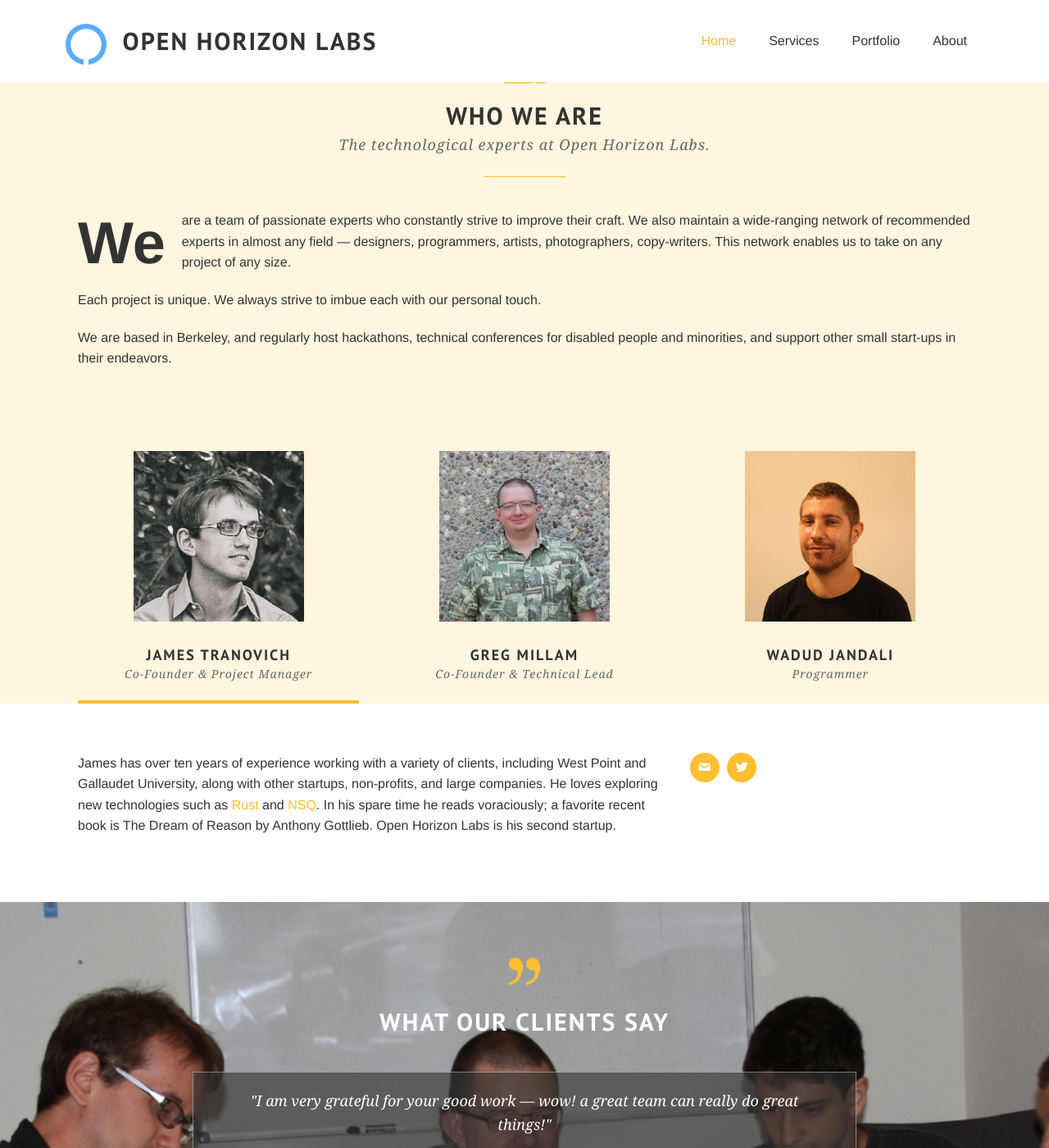
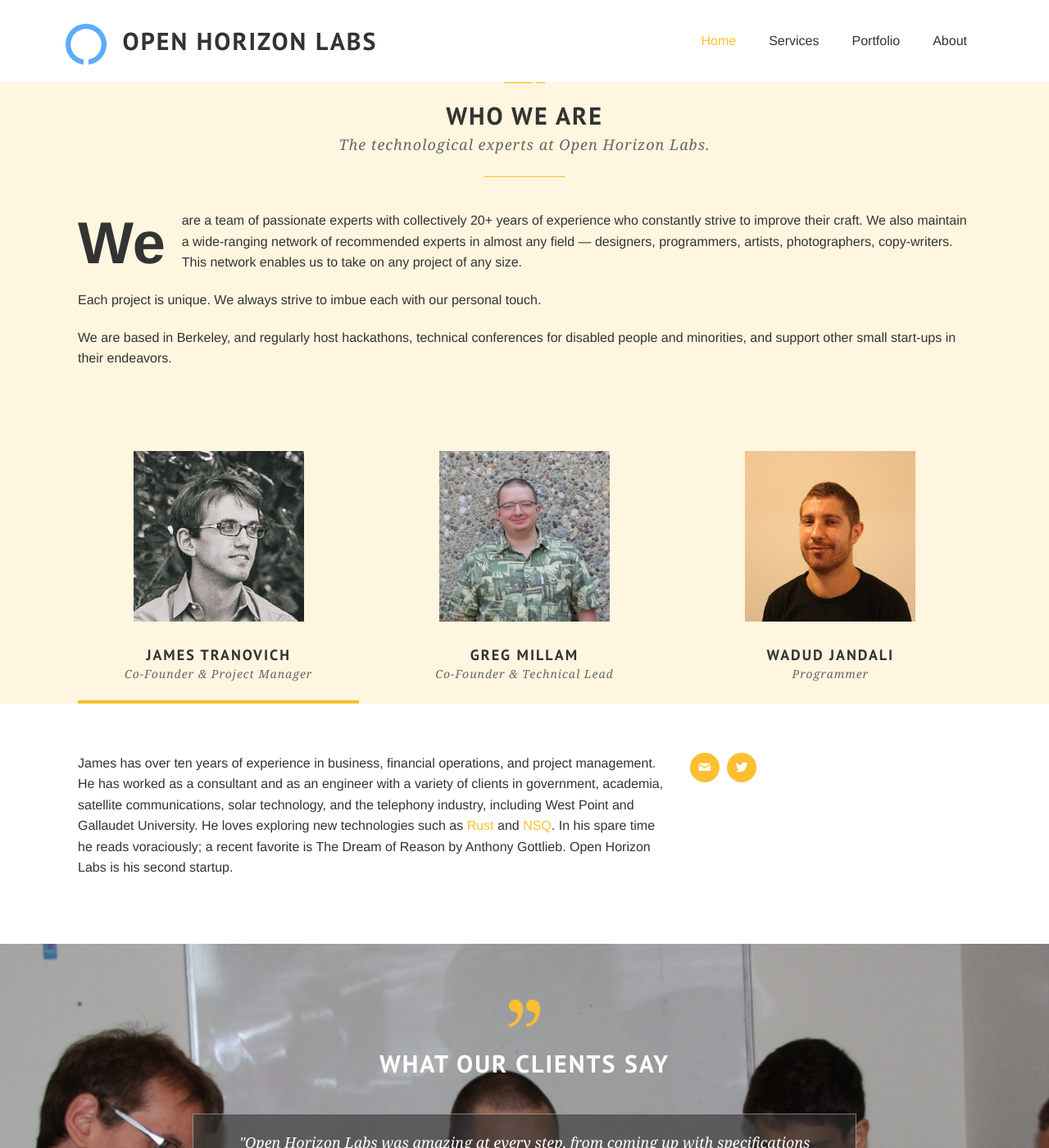
Before and after one commit to OpenHorizonLabs/ohl-website, a Jekyll site: the page built from index.html, in a window 1280 px wide and 1400 px high, scrolled down 2588 px. Shown: the whole window at 82% size. Built offline with Jekyll 4.4.1, drawn with Linux system fonts in a browser that asks for light colours; some web fonts are replaced; Markdown is read by kramdown in place of the engine named in the settings; some of the changed text lies outside the part shown.

Commit message:
Minor tweaks.

```diff
--- a/_data/members.yml
+++ b/_data/members.yml
@@ -2,7 +2,7 @@
   name: James Tranovich
   position: Co-Founder &amp; Project Manager
   desc:
-    James has over ten years of experience working with a variety of clients, including West Point and Gallaudet University, along with other startups, non-profits, and large companies. He loves exploring new technologies such as <a href="http://www.rust-lang.org/">Rust</a> and <a href="https://github.com/bitly/nsq">NSQ</a>. In his spare time he reads voraciously; a favorite recent book is The Dream of Reason by Anthony Gottlieb. Open Horizon Labs is his second startup.
+    James has over ten years of experience in business, financial operations, and project management. He has worked as a consultant and as an engineer with a variety of clients in government, academia, satellite communications, solar technology, and the telephony industry, including West Point and Gallaudet University. He loves exploring new technologies such as <a href="http://www.rust-lang.org/">Rust</a> and <a href="https://github.com/bitly/nsq">NSQ</a>. In his spare time he reads voraciously; a recent favorite is The Dream of Reason by Anthony Gottlieb. Open Horizon Labs is his second startup.
   socials:
     - name: mail
       link: mailto:james@openhorizonlabs.com
--- a/_data/testimonials.yml
+++ b/_data/testimonials.yml
@@ -1,6 +1,3 @@
-- quote:
-    I am very grateful for your good work &mdash; wow! a great team can really do great things!
-  author: Bennett Johnston, CEO of Laflife
 - quote:
     Open Horizon Labs was amazing at every step, from coming up with specifications to putting the final polish on a solid product for launch.
   author: Chris Schmidt, Occo Design
@@ -16,3 +13,6 @@
 - quote:
     Open Horizon Labs developed the MetaStudy technology platform from scratch, and documented development effectively for future work. They exhibit high standards of work.
   author: Alan Schwartz, Director of Research at University of Illinois, Chicago
+- quote:
+    I am very grateful for your good work &mdash; wow! a great team can really do great things!
+  author: Bennett Johnston, CEO of Laflife
--- a/_includes/about.html
+++ b/_includes/about.html
@@ -14,7 +14,7 @@
     <div class="medium-12 large-12 columns">
       <p>
         <span class="drop-letters">We</span>
-        are a team of passionate experts who constantly strive to improve their craft. We also maintain a wide-ranging network of recommended experts in almost any field &mdash; designers, programmers, artists, photographers, copy-writers. This network enables us to take on any project of any size.
+        are a team of passionate experts with collectively 20+ years of experience who constantly strive to improve their craft. We also maintain a wide-ranging network of recommended experts in almost any field &mdash; designers, programmers, artists, photographers, copy-writers. This network enables us to take on any project of any size.
       </p>
       <p>Each project is unique. We always strive to imbue each with our personal touch.</p>
       <p>We are based in Berkeley, and regularly host hackathons, technical conferences for disabled people and minorities, and support other small start-ups in their endeavors.</p>
--- a/_includes/get-in-touch.html
+++ b/_includes/get-in-touch.html
@@ -30,7 +30,7 @@
     </div>
   </div>
 </div>
-<div class="full yellow">
+<div class="full dark-blue">
   <div class="form">
     <div class="row">
       <form action="//api.formspree.com/team@openhorizonlabs.com" method="post" class="send-with-ajax">
--- a/portfolio.html
+++ b/portfolio.html
@@ -65,7 +65,7 @@ section_id: portfolio
   <div class="row">
     <div class="special-title centered-text">
       <h2>Additional</h2>
-      <p>More examples of our fine work.</p>
+      <p>More samples of our fine work.</p>
       <p class="shortline"></p>
     </div>
   </div>
--- a/services.html
+++ b/services.html
@@ -10,6 +10,7 @@ section_id: services
   <div class="row">
     <div class="special-title centered-text">
       <p>We specialize in web applications, and can work with nearly any technology.</p>
+      <p>We have experience in video telephony, SAAS scheduling and resource management software, solar and satellite technology, software emulation, data analysis, interactive e-book development, and automatic captioning.<p>
       <p class="contact">
         <h3>Please contact us at</h3>
         <a class="button boxed-solid" href="mailto:team@openhorizonlabs.com">team@openhorizonlabs.com</a>
```
